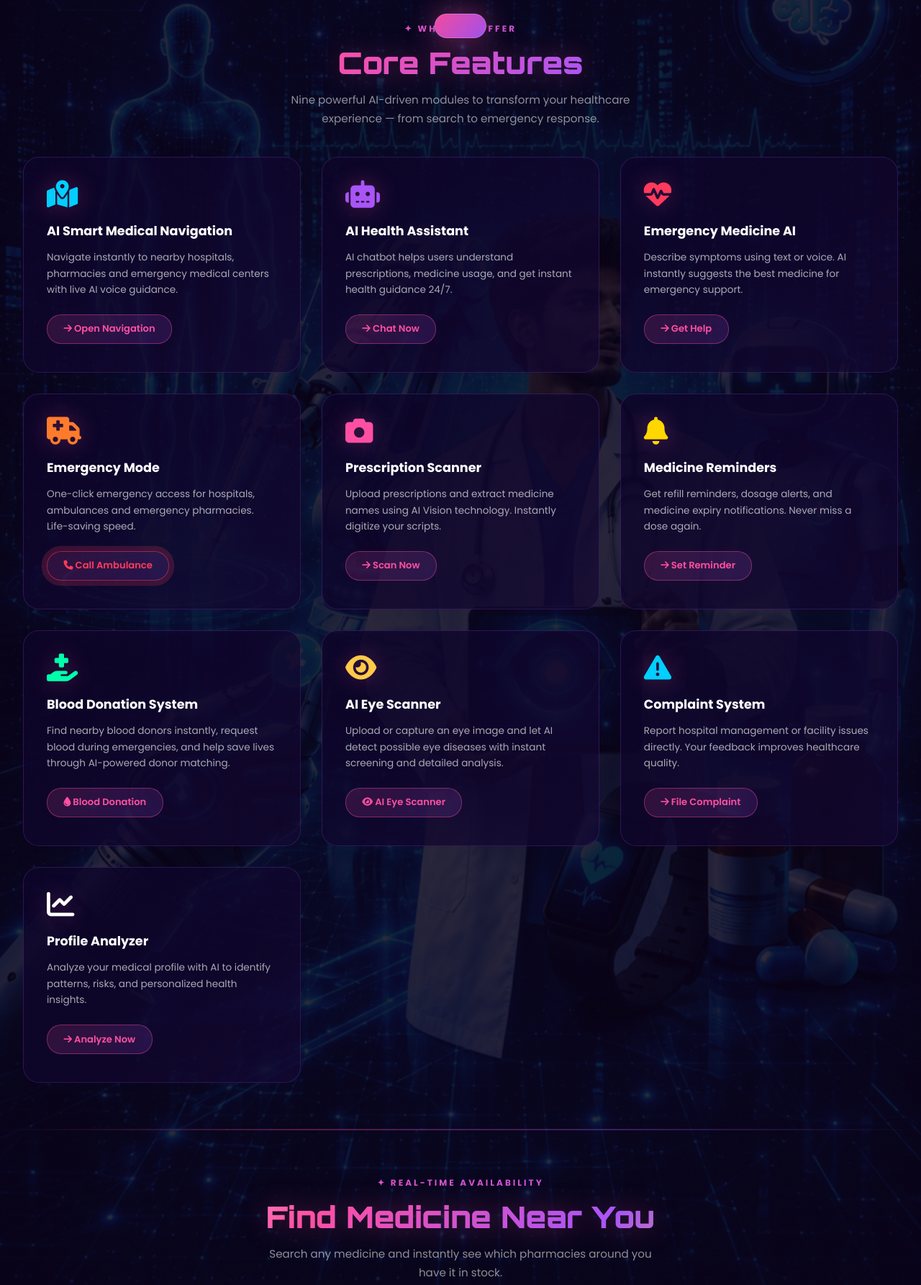
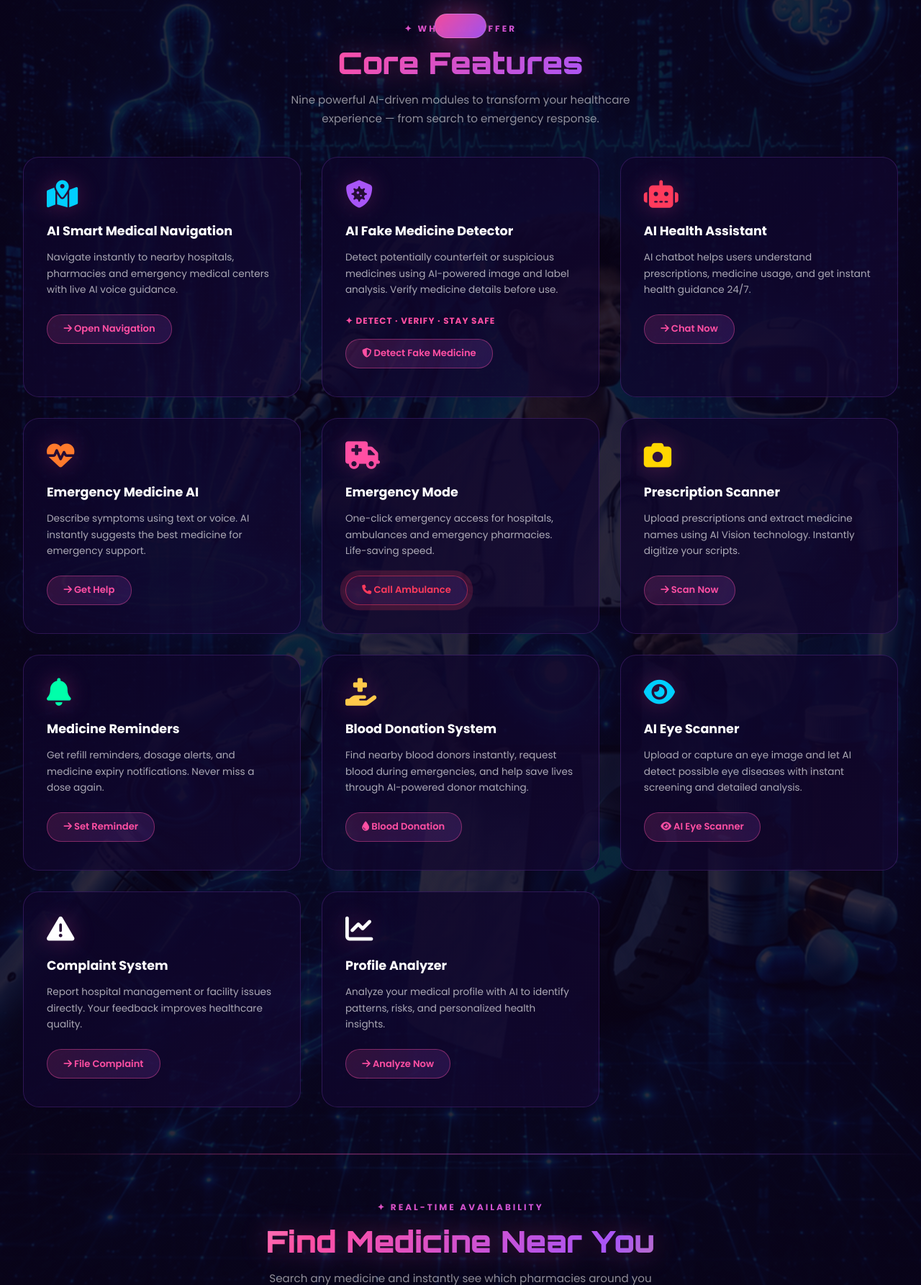
Before and after one commit to Sahaya-Sathish-S/Medipulse-AI, a Flask app: page /home in a window 1280 px wide. Shown: the part 835-2621 px from the top of the page at 72% size. Run offline with Flask 3, Linux system fonts and the light colour scheme; some libraries are stand-ins or nearby versions.

Commit message:
Update home.html

```diff
--- a/templates/home.html
+++ b/templates/home.html
@@ -267,6 +267,32 @@ footer p{font-size:.85rem;color:rgba(255,255,255,.4);line-height:1.9;margin-bott
         <h3>AI Smart Medical Navigation</h3>
         <p>Navigate instantly to nearby hospitals, pharmacies and emergency medical centers with live AI voice guidance.</p>
         <a href="/free-map" class="card-btn"><i class="fa-solid fa-arrow-right"></i> Open Navigation</a>
+      </div>
+
+      <!-- FAKE MEDICINE DETECTOR -->
+<div class="feature-card">
+    <i class="fa-solid fa-shield-virus card-icon"></i>
+    <h3>AI Fake Medicine Detector</h3>
+    <p>
+        Detect potentially counterfeit or suspicious medicines using AI-powered
+        image and label analysis. Verify medicine details before use.
+    </p>
+
+    <div style="
+        color:#ff4fa3;
+        font-size:.75rem;
+        font-weight:700;
+        letter-spacing:1px;
+        margin-bottom:1rem;
+        text-transform:uppercase;
+    ">
+        ✦ Detect · Verify · Stay Safe
+    </div>
+
+    <a href="/fake-medicine-detector" class="card-btn">
+        <i class="fa-solid fa-shield-halved"></i>
+        Detect Fake Medicine
+    </a>
       </div>
 
       <div class="feature-card">
```
